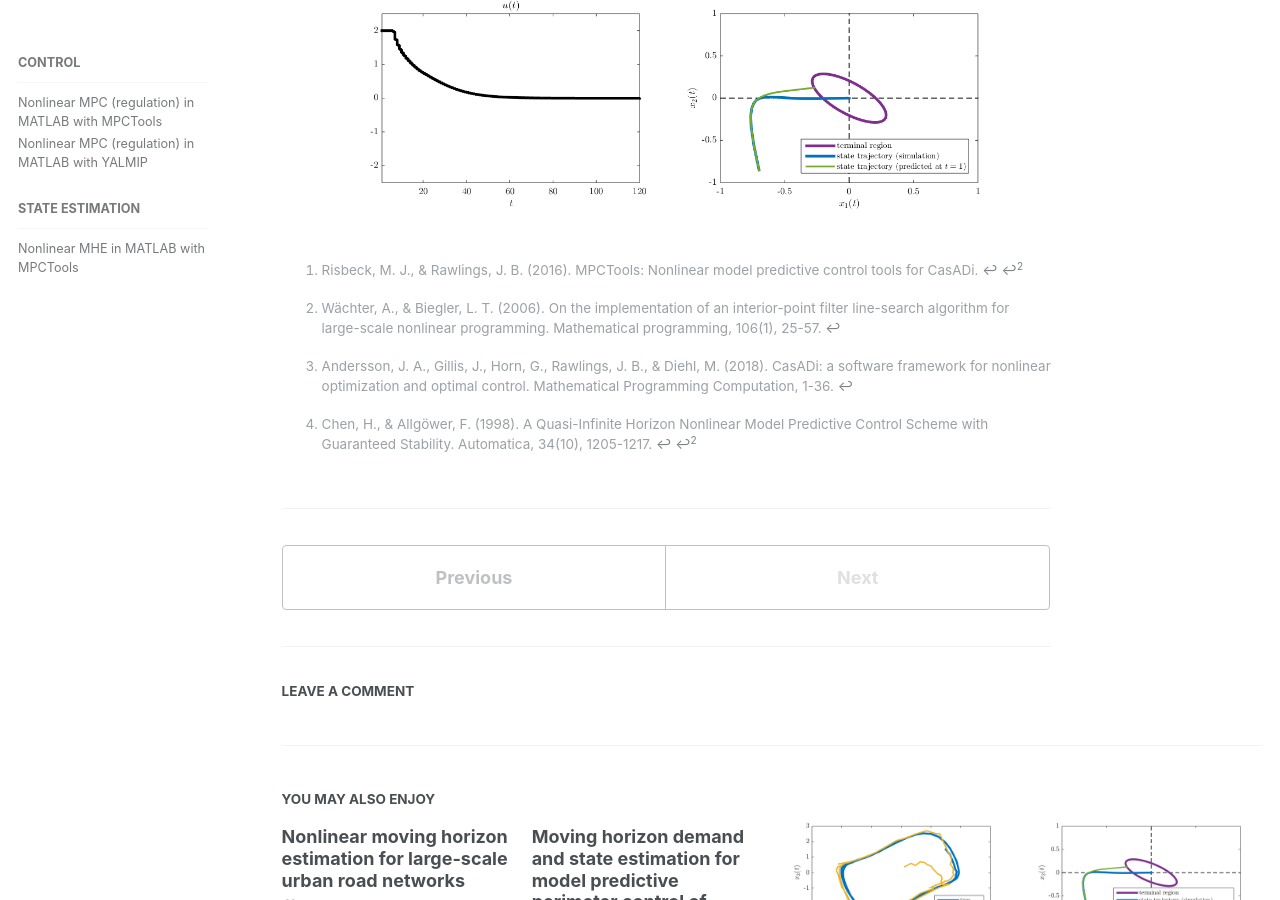
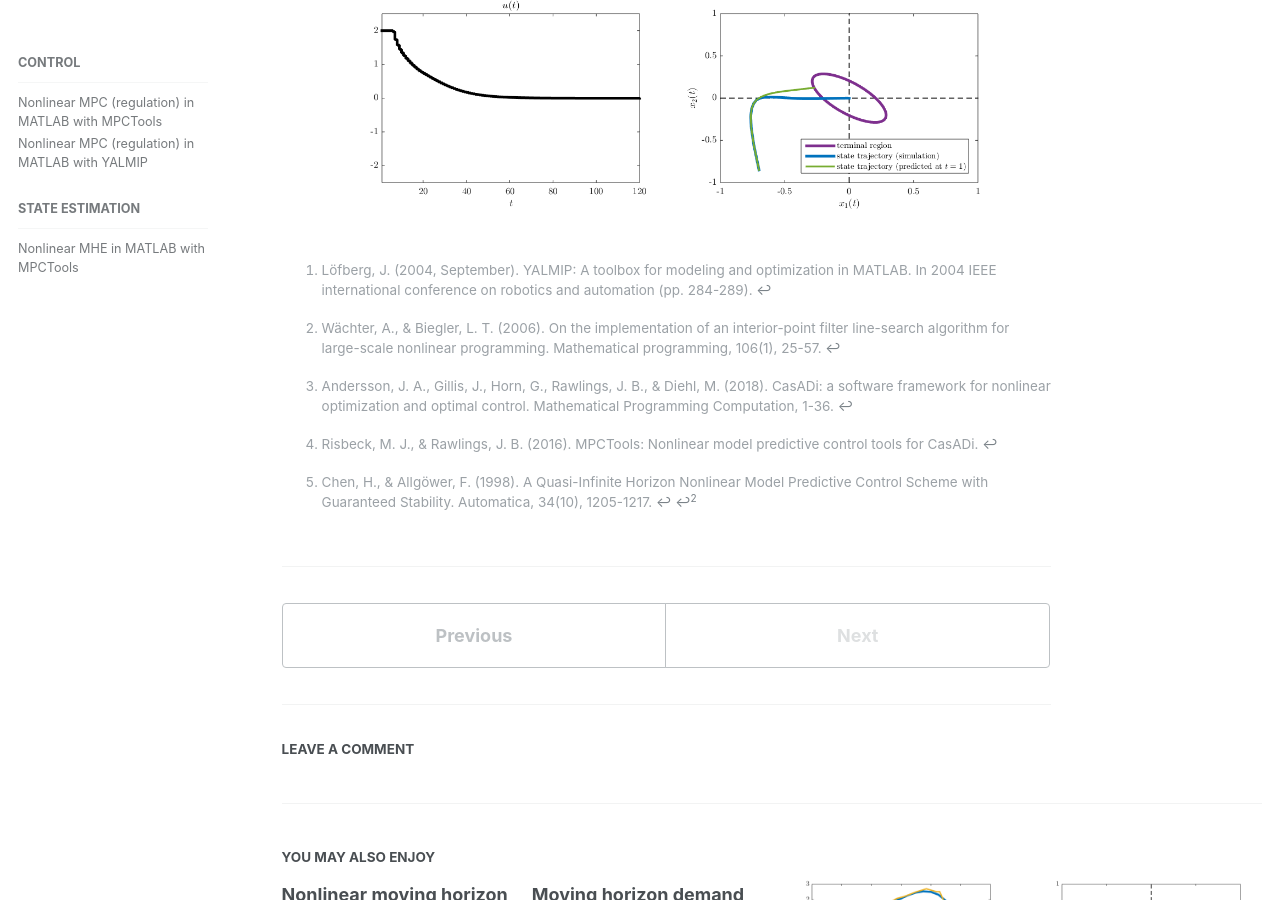
Before and after one commit to sirmatel/sirmatel.github.io, a Jekyll site: the page built from _posts/blog/2019-11-27-regulation_NMPC_YALMIP.md, in a window 1280 px wide and 900 px high, scrolled down 7314 px. Built offline with Jekyll 4.4.1, drawn with Linux system fonts in a browser that asks for light colours; formulas are drawn with MathJax 3; comment, search, counter and statistics services are not loaded.

Commit message:
Update 2019-11-27-regulation_NMPC_YALMIP.md

```diff
--- a/_posts/blog/2019-11-27-regulation_NMPC_YALMIP.md
+++ b/_posts/blog/2019-11-27-regulation_NMPC_YALMIP.md
@@ -12,7 +12,7 @@
   nav: "blog"
 ---
 
-In this post we will attempt to create nonlinear model predictive control (MPC) code for the regulation problem (i.e., steering the state to a fixed equilibrium and keeping it there) in MATLAB using YALMIP. We will need MATLAB, <a href="https://yalmip.github.io/" style="color: #2d5a8c">YALMIP</a>[^Risbeck2016] (a free Octave/MATLAB toolbox for optimization modeling), and <a href="https://projects.coin-or.org/Ipopt" style="color: #2d5a8c">Ipopt</a>[^Waechter2006] (for solving the resulting nonlinear optimization problems). You can download the code created in this post here: <a href="https://sirmatel.github.io/assets/files/regulation_NMPC_YALMIP.m" style="color: #2d5a8c">regulation_NMPC_YALMIP.m</a>.
+In this post we will attempt to create nonlinear model predictive control (MPC) code for the regulation problem (i.e., steering the state to a fixed equilibrium and keeping it there) in MATLAB using YALMIP. We will need MATLAB, <a href="https://yalmip.github.io/" style="color: #2d5a8c">YALMIP</a>[^Lofberg2004] (a free Octave/MATLAB toolbox for optimization modeling), and <a href="https://projects.coin-or.org/Ipopt" style="color: #2d5a8c">Ipopt</a>[^Waechter2006] (for solving the resulting nonlinear optimization problems). You can download the code created in this post here: <a href="https://sirmatel.github.io/assets/files/regulation_NMPC_YALMIP.m" style="color: #2d5a8c">regulation_NMPC_YALMIP.m</a>.
 
 Note: For MPC code with high computational efficiency, use of either <a href="https://web.casadi.org/" style="color: #2d5a8c">CasADi</a>[^Andersson2018] or <a href="https://bitbucket.org/rawlings-group/octave-mpctools/overview" style="color: #2d5a8c">MPCTools</a>[^Risbeck2016] is recommended (see, e.g., <a href="https://sirmatel.github.io/blog/regulation_NMPC_MPCTools/" style="color: #2d5a8c">here</a>).
 
@@ -295,10 +295,12 @@
 
 ![regulation NMPC with YALMIP, results]({{ site.url }}/images/results_regulation_NMPC_YALMIP.png){: .center-image }
 
-[^Risbeck2016]: Risbeck, M. J., & Rawlings, J. B. (2016). MPCTools: Nonlinear model predictive control tools for CasADi.
+[^Lofberg2004]: Löfberg, J. (2004, September). YALMIP: A toolbox for modeling and optimization in MATLAB. In 2004 IEEE international conference on robotics and automation (pp. 284-289).
+
+[^Waechter2006]: Wächter, A., & Biegler, L. T. (2006). On the implementation of an interior-point filter line-search algorithm for large-scale nonlinear programming. Mathematical programming, 106(1), 25-57.
 
 [^Andersson2018]: Andersson, J. A., Gillis, J., Horn, G., Rawlings, J. B., & Diehl, M. (2018). CasADi: a software framework for nonlinear optimization and optimal control. Mathematical Programming Computation, 1-36.
 
-[^Waechter2006]: Wächter, A., & Biegler, L. T. (2006). On the implementation of an interior-point filter line-search algorithm for large-scale nonlinear programming. Mathematical programming, 106(1), 25-57.
+[^Risbeck2016]: Risbeck, M. J., & Rawlings, J. B. (2016). MPCTools: Nonlinear model predictive control tools for CasADi.
 
 [^Chen1998]: Chen, H., & Allgöwer, F. (1998). A Quasi-Infinite Horizon Nonlinear Model Predictive Control Scheme with Guaranteed Stability. Automatica, 34(10), 1205-1217.
```
